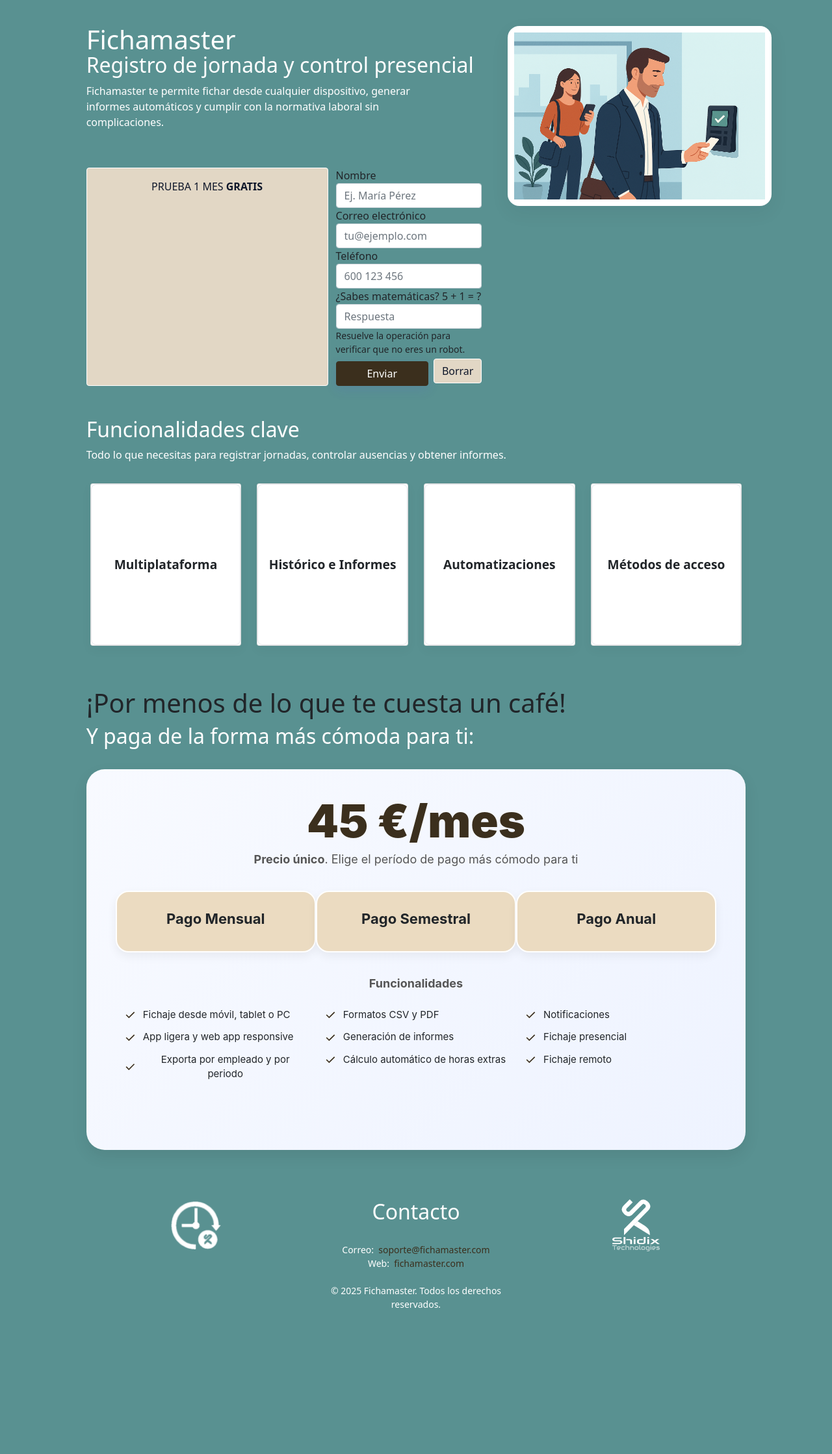
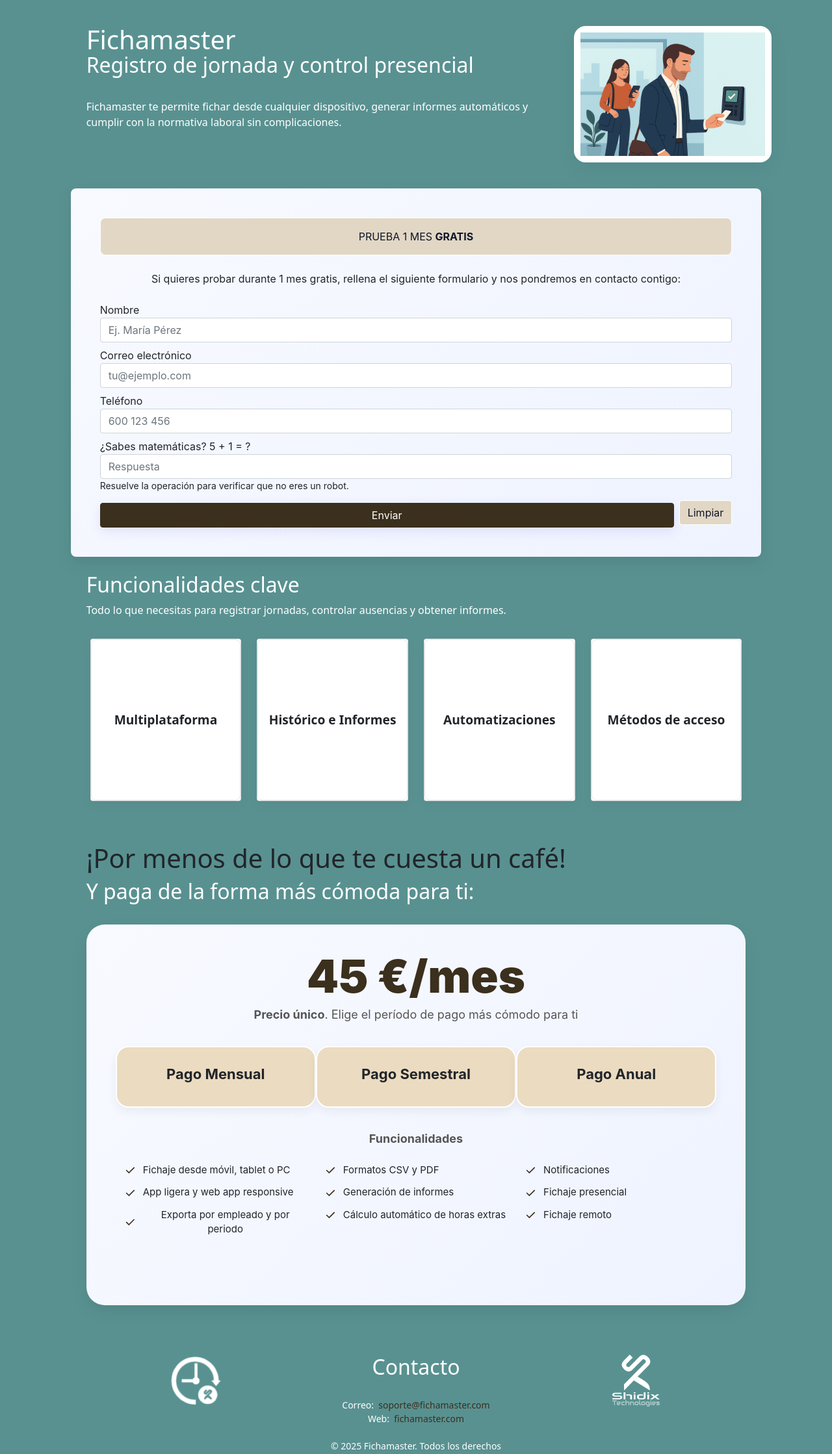
Before and after one commit to shidix/tms, a Django app: page /accounts/login/ in a window 1280 px wide. Shown: the part 104-2342 px from the top of the page at 65% size. Before the commit the page ends 2117 px from the top, so only its background shows below. Run offline with Django 3.2, Linux system fonts and the light colour scheme; some libraries are stand-ins or nearby versions.

Commit message:
Diseño y funcionalidad del formulario

```diff
--- a/static/css/login.css
+++ b/static/css/login.css
@@ -50,13 +50,14 @@
 .btn-primary{background:var(--indigo) !important;color:white !important;box-shadow:0 6px 18px rgba(79,70,229,0.12); border: 1px solid #3b2f1d !important;}
 .btn-primary:hover{background:#000 !important;color:white !important;box-shadow:0 6px 18px rgba(79,70,229,0.12); transition: 1s;}
 .btn-outline{border:1px solid #ffffff !important;color:var(--text) !important;background:#e2d7c5 !important;}
+.bg-outline {border:1px solid #ffffff !important;color:var(--text) !important;background:#e2d7c5 !important;border-radius:8px;}
 .btn-outline:hover{border:1px solid #ffffff !important;color:#fff !important;background:var(--indigo) !important; transition: 1s;}
 /*
 .hero{display:grid;grid-template-columns:1fr 360px;gap:40px;align-items:start;padding-top:40px;}
 */
-.hero{display:grid;grid-template-columns: 60% 40%;gap:40px;align-items:start;padding-top:40px;}
+.hero{display:grid;grid-template-columns: 70% 30%;gap:40px;align-items:start;padding-top:40px;}
 .hero-left h1{font-size:40px;line-height:1.03;margin:0;color:#ffffff;}
-.hero-left p{color:var(--muted);max-width:540px}
+.hero-left p{color:var(--muted);}
 h2 {color: #ffffff;}
 h4 {
 	color: #3b2f1d !important;
@@ -125,7 +126,8 @@
 }
 
 .form-container{
-	width: 90%;
+	width: 100%;
+	max-width: 1320px;
 	margin: auto;
 	margin-top: 1rem;
 }
@@ -343,11 +345,21 @@
 
     .pricing-wrapper {
         width: 100%;
-        max-width: 1100px;
+        max-width: 1320px;
         margin: 0 auto;
         font-family: "Inter", sans-serif;
     }
 
+    .form-container {
+       	    background: linear-gradient(135deg, #f8faff, #eef3ff);
+        padding: 45px;
+        border-radius: 8px;
+        box-shadow: 0 10px 25px rgba(0,0,0,0.08);
+	width: 100%;
+    max-width: 1320px;
+    font-family: "Inter", sans-serif;
+
+    }
     .pricing-container {
         background: linear-gradient(135deg, #f8faff, #eef3ff);
         padding: 45px;
--- a/templates/account_form.html
+++ b/templates/account_form.html
@@ -1,5 +1,8 @@
 
 {% load i18n static %}
+<div class="form-container">
+  <div class="bg-outline text-center w-100 py-3">PRUEBA 1 MES <strong>GRATIS</strong></div><br />
+    <div class="text-center">Si quieres probar durante 1 mes gratis, rellena el siguiente formulario y nos pondremos en contacto contigo:</div><br />
       <form id="contactForm-ext" novalidate>
 	<input type="hidden" name="next" value="{% url 'index' %}" />
         <div class="row">
@@ -10,7 +13,7 @@
           </div>
         </div>
 
-        <div class="row">
+        <div class="row my-2">
           <div class="field">
             <label for="email">Correo electrónico</label>
             <input id="email" name="email" type="email" class="form-control"  placeholder="tu@ejemplo.com" required>
@@ -18,7 +21,7 @@
           </div>
         </div>
 
-        <div class="row">
+        <div class="row my-2">
           <div class="field">
             <label for="phone">Teléfono</label>
             <input id="phone" name="phone" type="tel" class="form-control"  placeholder="600 123 456" pattern="^[+]?\d[\d\s-]{6,}$" required>
@@ -26,7 +29,7 @@
           </div>
         </div>
         <!-- Add captcha here -->
-        <div class="row">
+        <div class="row my-2">
           <div class="field">
             <label for="captcha">¿Sabes matemáticas? <span id="captchaQuestion" aria-live="polite"></span></label>
             <input id="captcha" name="captcha" type="text" class="form-control" autocomplete="off" placeholder="Respuesta" required aria-describedby="captchaError">
@@ -170,9 +173,10 @@
 
         <div class="actions">
           <button type="submit" class="btn btn-primary btn-block mt-2 w-100">Enviar</button>
-          <button type="reset" class="btn btn-outline">Borrar</button>
+          <button type="reset" class="btn btn-outline">Limpiar</button>
         </div>
       </form>
+   </div>
 
   <script>
     // Validación simple y accesible
--- a/templates/login.html
+++ b/templates/login.html
@@ -52,12 +52,7 @@
 					    <h4 class="title text-center">{% trans "Conéctate" %}
 					{% include "login_form.html" %}
 				    </div>
-				    <strong>¿Aún no tienes cuenta en Fichamaster?</strong>
-					<a class="" href="mailto:soporte@fichamaster.com">Solicitar crear cuenta</a>
-					{% comment %}
-					{% include "account_form.html" %}
-					{% endcomment %}
-				{% endblock %}
+   				{% endblock %}
 			    </div>
 			</div>
 		</div>
@@ -69,12 +64,8 @@
   <main class="container hero">
     <div class="hero-left">
 	<h1>Fichamaster</h1>
-	<h2> Registro de jornada y control presencial</h2>
-	<p>Fichamaster te permite fichar desde cualquier dispositivo, generar informes automáticos y cumplir con la normativa laboral sin complicaciones.</p><br />
-	<div class="hero-ctas">
-		<a class="btn btn-outline text-center w-100 py-3" href="mailto:soporte@fichamaster.com">PRUEBA 1 MES <strong>GRATIS</strong></a>
-		{% include "account_form.html" %}
-	</div>
+	<h2> Registro de jornada y control presencial</h2><br />
+	<p>Fichamaster te permite fichar desde cualquier dispositivo, generar informes automáticos y cumplir con la normativa laboral sin complicaciones.</p>
     </div>
     <aside class="hero-right">
       <div class="panel">
@@ -82,6 +73,8 @@
       </div>
     </aside>
   </main>
+
+{% include "account_form.html" %}
 
   <section id="features" class="container section">
     <h2>Funcionalidades clave</h2>
```
